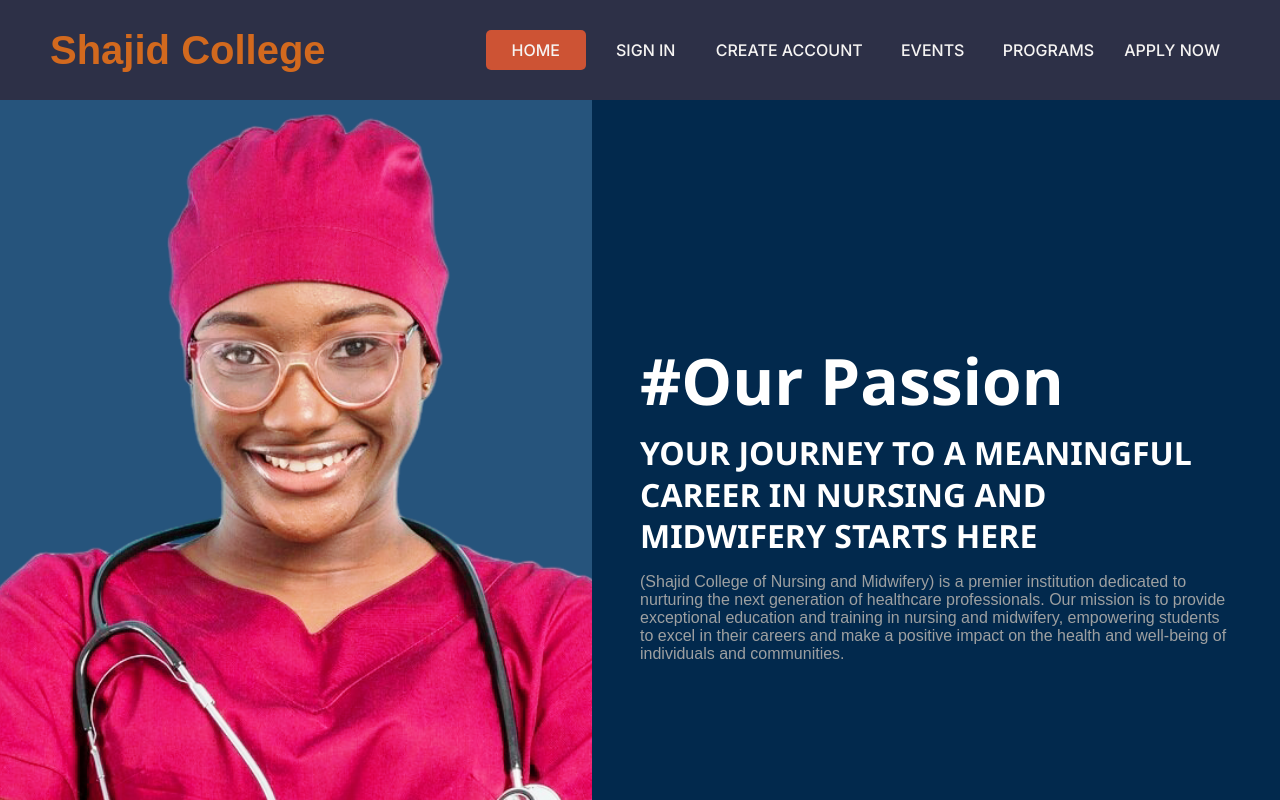
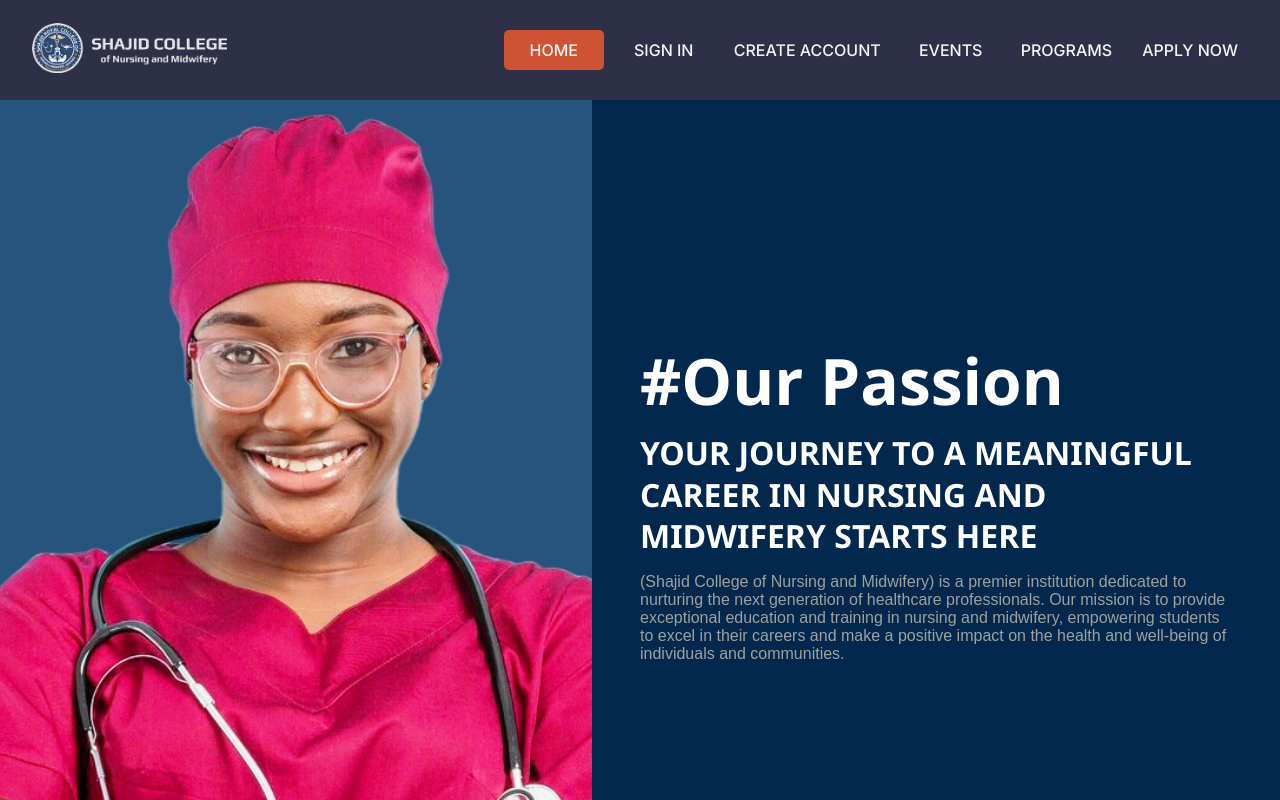
Before and after one commit to GlorifiedIntel/shajid-app, a Next.js app: page / in a window 1280 px wide. Shown: the top 800 px of the page. Built offline with nearby package versions, Linux system fonts and the light colour scheme.

Commit message:
commit
update

```diff
--- a/src/components/navbar/Navbar.jsx
+++ b/src/components/navbar/Navbar.jsx
@@ -5,7 +5,9 @@
 const Navbar = () => {
   return (
     <div className={styles.container}>
-      <div className={styles.logo}>Shajid College</div>
+      <div className={styles.logo}>
+        <img src="./logo.png" alt="Shajid College Logo" className={styles.logoImage} />
+      </div>
       <div>
         <Links />
       </div>
--- a/src/components/navbar/navbar.module.css
+++ b/src/components/navbar/navbar.module.css
@@ -5,19 +5,15 @@
     align-items: center;
     justify-content: space-between;
     width: 100%;
-    padding-left: 50px;
-    padding-right: 50px;
+   padding: 2rem;
 
 }
 
-.logo {
-    font-size: 40px;
-    font-family: "Play", sans-serif;
-    font-weight: 700;
-    font-style: normal;
-    color: chocolate;
+.logoImage {
+  height: 115px;
+  width: auto;
+}
 
-}
 
 .fontlight {
     font-size: 30px;
@@ -27,3 +23,10 @@
     color: var(--white-smoke);
 
 }
+
+
+
+.logoImage {
+  height: 50px;
+  width: auto;
+}
```
Also changed, not shown: public/logo.png (added).
